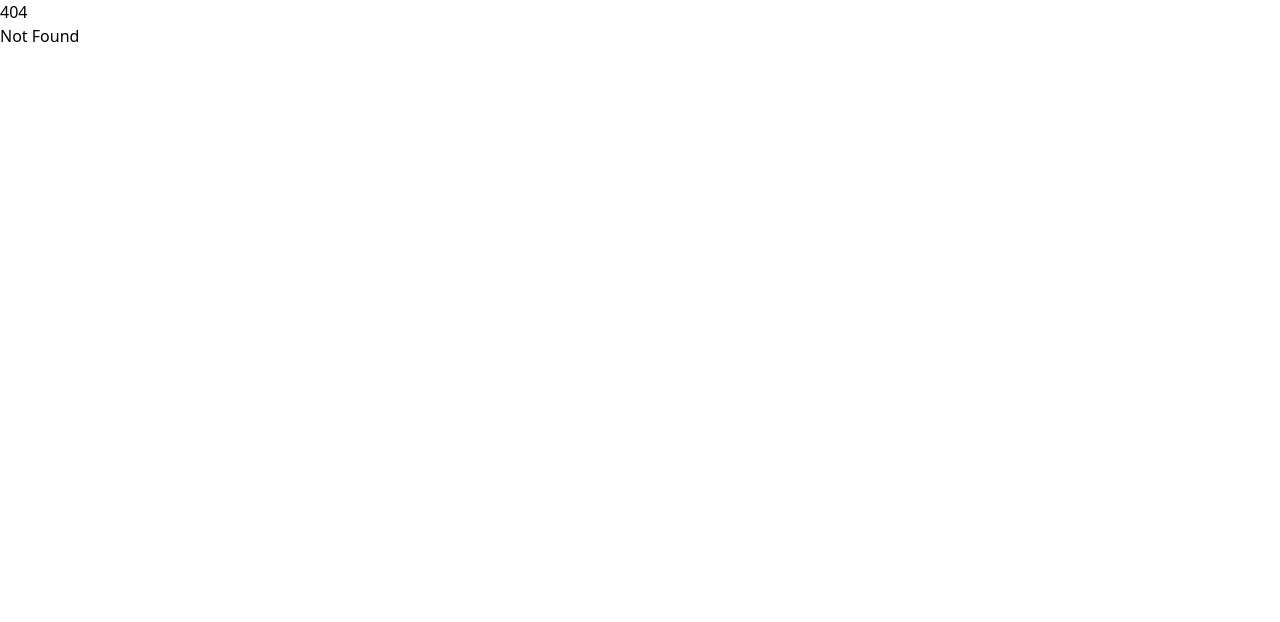
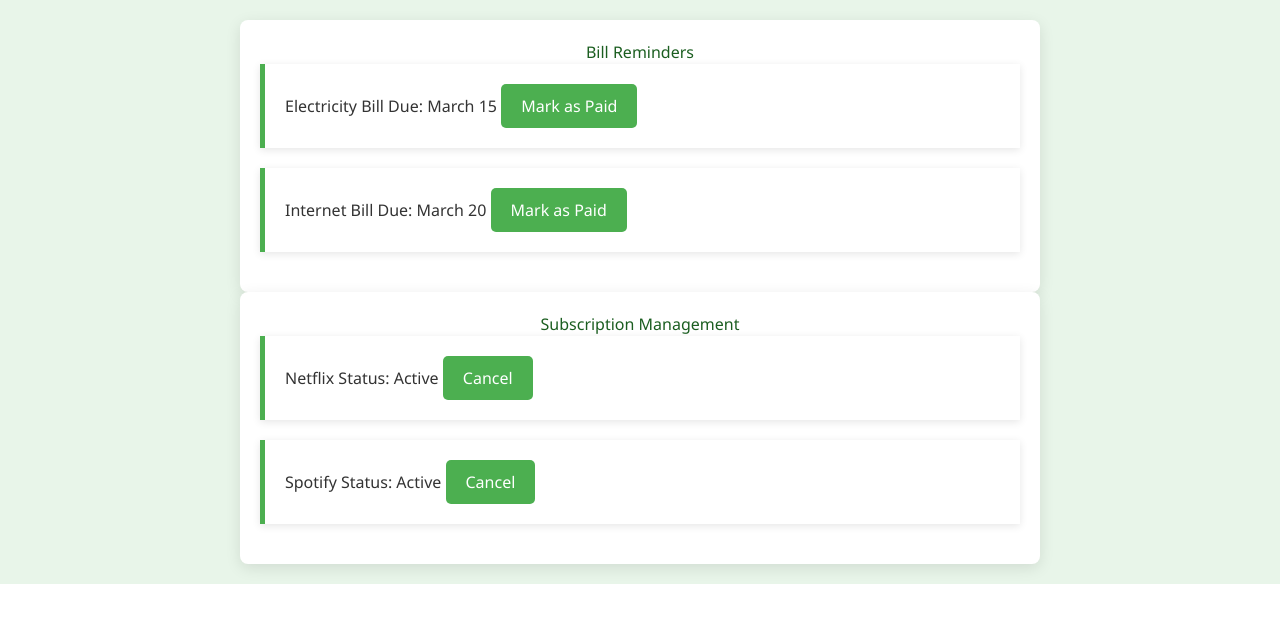
Before and after one commit to tulXoro/smartspendr, a SvelteKit app: page /billreminders in a window 1280 px wide. Before the commit this address had no page. Shown: the top 622 px of the page. Built offline with nearby package versions, Linux system fonts and the light colour scheme.

Commit message:
added and refactored sanna's bill reminder page

```diff
--- /dev/null
+++ b/src/routes/billreminders/+page.svelte
@@ -0,0 +1,94 @@
+<body>
+    <div id="bill-reminders">
+        <h2>Bill Reminders</h2>
+        <ul id="bill-list">
+        <!-- Hardcoded bill reminders -->
+        <li>
+            <span>Electricity Bill</span>
+            <span>Due: March 15</span>
+            <button>Mark as Paid</button>
+        </li>
+        <li>
+            <span>Internet Bill</span>
+            <span>Due: March 20</span>
+            <button>Mark as Paid</button>
+        </li>
+        </ul>
+    </div>
+
+    <div id="subscription-management">
+        <h2>Subscription Management</h2>
+        <ul id="subscription-list">
+        <!-- Hardcoded subscriptions -->
+        <li>
+            <span>Netflix</span>
+            <span>Status: Active</span>
+            <button>Cancel</button>
+        </li>
+        <li>
+            <span>Spotify</span>
+            <span>Status: Active</span>
+            <button>Cancel</button>
+        </li>
+        </ul>
+    </div>
+</body>
+
+<style>
+    /* General body styles */
+body {
+  font-family: 'Segoe UI', Tahoma, Geneva, Verdana, sans-serif;
+  background-color: #e8f5e9; /* Soft green background */
+  color: #333;
+  margin: 0;
+  padding: 20px;
+}
+
+/* Headings with a deeper green color */
+h2 {
+  color: #1b5e20;
+  text-align: center;
+}
+
+/* Styling for lists to make them fill out more space */
+ul {
+  list-style-type: none;
+  padding: 0;
+  margin: 0;
+}
+
+/* List items with more prominent styling */
+li {
+  background-color: #ffffff;
+  border-left: 5px solid #4caf50; /* Green accent on the side */
+  margin-bottom: 20px;
+  padding: 20px;
+  box-shadow: 0 2px 8px rgba(0,0,0,0.1);
+}
+
+/* Professional and more appealing button styles */
+button {
+  font-size: 1rem;
+  padding: 10px 20px;
+  background-color: #4caf50;
+  color: white;
+  border: none;
+  border-radius: 5px;
+  cursor: pointer;
+  transition: background-color 0.3s;
+}
+
+button:hover {
+  background-color: #388e3c;
+}
+
+/* Full-width container for each section */
+#bill-reminders, #subscription-management {
+  margin: auto;
+  max-width: 800px; /* Limiting max width for better readability */
+  padding: 20px;
+  background-color: #fff;
+  border-radius: 8px;
+  box-shadow: 0 4px 15px rgba(0, 0, 0, 0.1);
+}
+</style>
```
